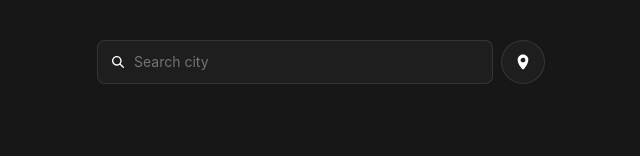
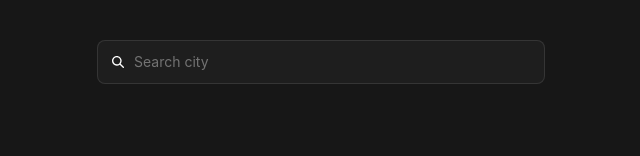
Before and after one commit to turbolagged/Vaercast, a React (Vite) app: page / in a window 1280 px wide. Shown: the top 156 px of the page, without its empty margins (319-959 px from the left). Built offline with nearby package versions, Linux system fonts and the light colour scheme.

Commit message:
feat: show geolocation button in empty state

```diff
--- a/src/features/weather/components/City-select.tsx
+++ b/src/features/weather/components/City-select.tsx
@@ -107,7 +107,7 @@ export default function SearchLocation() {
             </ul>
           )}
         </div>
-        <UseGeolocation onLocation={(c: Coords) => updateCoords(c)} />
+        {forecastData?.current && <UseGeolocation onLocation={updateCoords} uiState="top" />}
       </div>
       {showSearchResults && !data?.results && (
         <section className="text-center py-7 px-2">
@@ -122,14 +122,16 @@ export default function SearchLocation() {
           <p className="text-sm text-neutral-400 leading-relaxed text-balance">
             Search for a city, or let Vaercast find <br></br>where you are.
           </p>
-          <div>
+          {/* <div>
             <button
               className="bg-transparent flex justify-between items-center border border-white py-2 px-4 rounded-xl h-11 mt-5 cursor-pointer"
               type="button">
               <LuLocateFixed className="h-4 w-4 text-white mr-2" aria-hidden="true" />
               <span>Use my location</span>
             </button>
-          </div>
+          </div> */}
+
+          {!data?.result && <UseGeolocation onLocation={updateCoords} uiState="initial" />}
         </section>
       )}
 
--- a/src/features/weather/components/Geolocation.tsx
+++ b/src/features/weather/components/Geolocation.tsx
@@ -1,7 +1,13 @@
 import type { Coords } from "../types";
 import locationIcon from "../../../assets/location_user.svg";
+import { LuLocateFixed } from "react-icons/lu";
 
-export default function UseGeolocation({ onLocation }: { onLocation: (c: Coords) => void }) {
+type geolocationProps = {
+  onLocation: (c: Coords) => void;
+  uiState: "top" | "initial";
+};
+
+export default function UseGeolocation({ onLocation, uiState = "initial" }: geolocationProps) {
   function success(position: any) {
     // const latitude = position.coords.latitude;
     // const longitude = position.coords.longitude;
@@ -25,16 +31,26 @@ export default function UseGeolocation({ onLocation }: { onLocation: (c: Coords)
 
   return (
     <>
+      {uiState === "top" && (
         <button
           onClick={getLocation}
           id="locate-btn"
           type="button"
           aria-label="Use my location"
           className="cursor-pointer flex size-11 shrink-0 items-center justify-center rounded-full border border-white/10 bg-white/3 text-neutral-200 hover:bg-white/10 hover:border-lime-500 focus-visible:outline focus-visible:outline-lime-500">
-        <span data-icon="locate" className="size-4">
-          <img src={locationIcon} alt="loation_icon" />
-        </span>
+          <LuLocateFixed className="h-4 w-4 text-white" aria-hidden="true" />
         </button>
+      )}
+
+      {uiState === "initial" && (
+        <button
+          onClick={getLocation}
+          className="bg-transparent flex justify-between items-center border border-white py-2 px-4 rounded-xl h-11 mt-5 cursor-pointer"
+          type="button">
+          <LuLocateFixed className="h-4 w-4 text-white mr-2" aria-hidden="true" />
+          <span>Use my location</span>
+        </button>
+      )}
     </>
   );
 }
```
Lines whose indentation alone changed are shown as unchanged.
